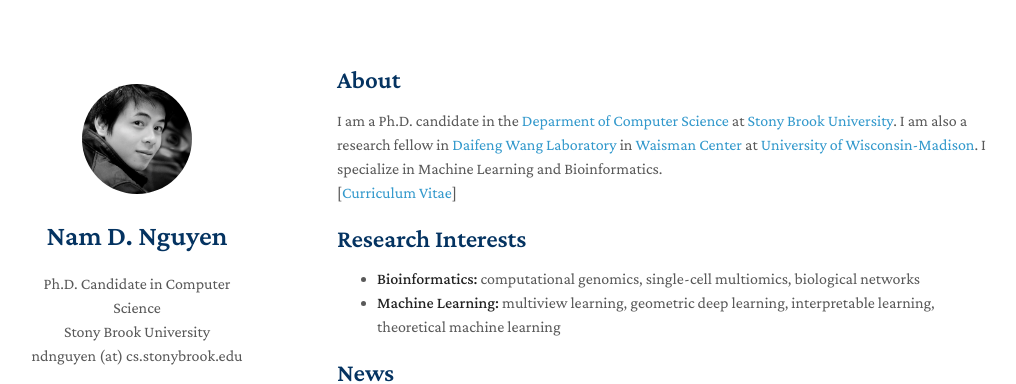
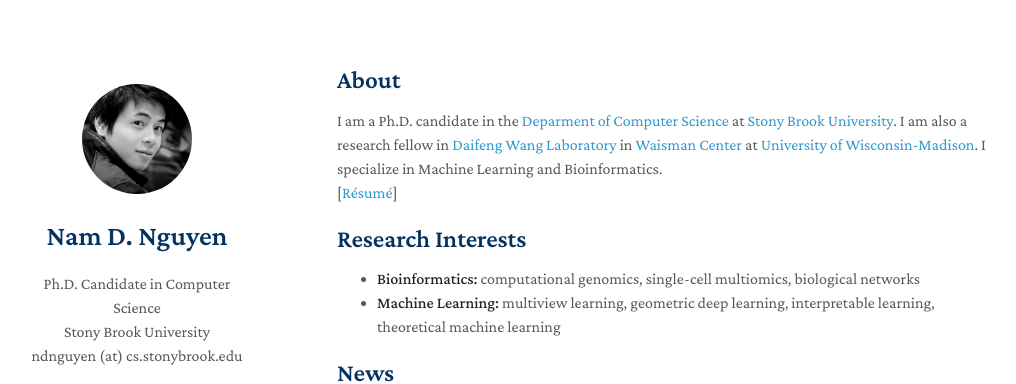
Before and after one commit to MaximHelio/MaximHelio.github.io, a Jekyll site: the page built from index.md, in a window 1280 px wide and 900 px high. Shown: the top 384 px of the window, without its empty margins (133-1149 px from the left). Built offline with Jekyll 4.4.1, drawn with Linux system fonts in a browser that asks for light colours; nearby versions of some CDN libraries; a style sheet for code colours, icons or effects is not loaded; our own code applies the rules of GitHub Pages for plain Markdown files.

Commit message:
Update index.md

```diff
--- a/index.md
+++ b/index.md
@@ -5,7 +5,7 @@ layout: homepage
 
 I am a Ph.D. candidate in the [Deparment of Computer Science](https://cs.stonybrook.edu/) at [Stony Brook University](https://stonybrook.edu/). I am also a research fellow in [Daifeng Wang Laboratory](https://daifengwanglab.org) in [Waisman Center](https://www.waisman.wisc.edu) at [University of Wisconsin-Madison](http://www.wisc.edu). I specialize in Machine Learning and Bioinformatics.
 <br>
-[[Curriculum Vitae](./assets/Nam_Nguyen_CV.pdf)]
+[[Résumé](./assets/NamNguyenCV.pdf)]
 
 ## Research Interests
 
```
